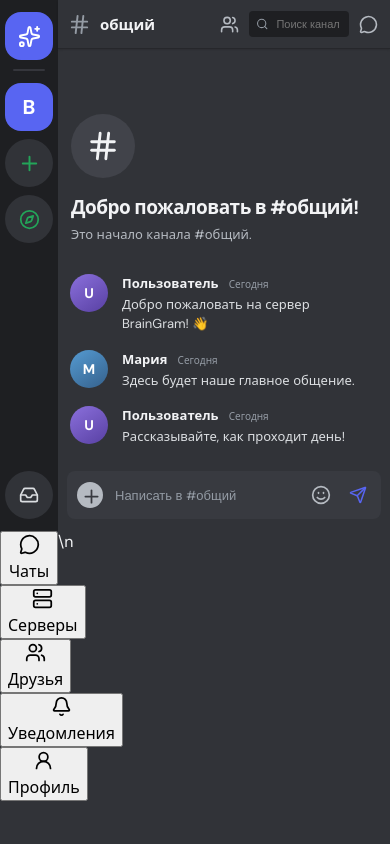
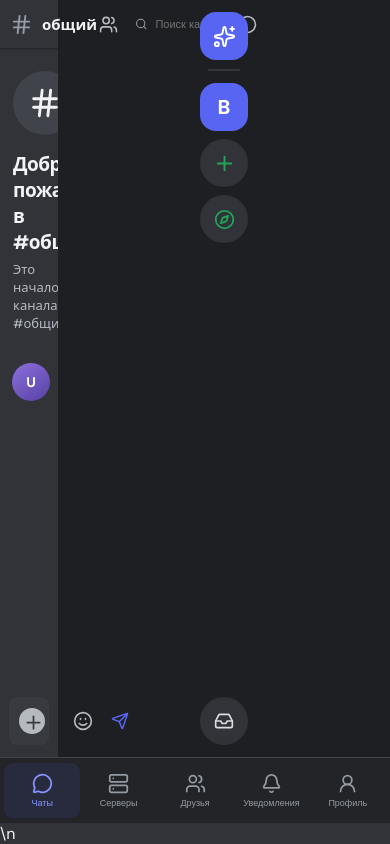
Before and after one commit to vovumvovumov-cpu/BrainGram, a React (Vite) app: page / in a window 390 px wide. Built offline with nearby package versions, Linux system fonts and the light colour scheme.

Commit message:
Style responsive bottom navigation

```diff
--- a/src/style.css
+++ b/src/style.css
@@ -50,3 +50,30 @@ button{font:inherit;cursor:pointer}
 @keyframes modalFade{from{opacity:0}to{opacity:1}}
 @keyframes modalRise{from{opacity:0;transform:translateY(9px) scale(.985)}to{opacity:1;transform:translateY(0) scale(1)}}
 @media(max-width:480px){.channel-modal{padding:24px 20px;border-radius:14px}.channel-modal h2{font-size:20px}}
+
+/* Bottom app navigation */
+.bottom-nav{display:none}
+.nav-page{overflow:auto}
+.nav-page-content{width:min(560px,100%);margin:auto;padding:54px 28px;display:flex;flex-direction:column;align-items:flex-start}
+.nav-page-icon{width:62px;height:62px;border-radius:19px;background:#5865f222;color:#8795ff;display:grid;place-items:center;margin-bottom:22px}
+.nav-page-content h1{font-size:27px;letter-spacing:-.6px;margin:0 0 8px;color:#f2f3f5}
+.nav-page-content>p{font-size:14px;line-height:1.6;color:#b5bac1;margin:0 0 22px}
+.coming-soon{border:1px solid #41434b;background:#2b2d31;border-radius:9px;padding:11px 14px;color:#b5bac1;font-size:12px}
+.server-card-list{width:100%;display:flex;flex-direction:column;gap:8px;margin-bottom:18px}
+.server-card{width:100%;height:58px;border:1px solid #41434b;border-radius:10px;background:#2b2d31;color:#f2f3f5;display:flex;align-items:center;gap:12px;padding:0 13px;text-align:left}
+.server-card:hover{background:#35373c;border-color:#5865f2}
+.server-card span{width:34px;height:34px;border-radius:11px;background:#5865f2;display:grid;place-items:center;font-weight:800}
+.server-card strong{flex:1;font-size:13px}
+.server-card svg{color:#949ba4;transform:rotate(-90deg)}
+.nav-primary-button{height:42px;border:0;border-radius:8px;background:#5865f2;color:white;padding:0 16px;display:flex;align-items:center;gap:8px;font:600 13px 'DM Sans',sans-serif;cursor:pointer}
+.nav-primary-button:hover{background:#4752c4}
+@media(max-width:650px){
+ .discord-shell{height:100dvh;min-height:0;grid-template-columns:58px minmax(0,1fr);grid-template-rows:minmax(0,1fr) 66px}
+ .bottom-nav{grid-column:1/-1;grid-row:2;display:flex;align-items:stretch;justify-content:space-around;background:#232428;border-top:1px solid #41434b;padding:5px 4px max(5px,env(safe-area-inset-bottom));z-index:5}
+ .bottom-nav-item{flex:1;min-width:0;border:0;border-radius:9px;background:transparent;color:#949ba4;display:flex;flex-direction:column;align-items:center;justify-content:center;gap:3px;font:500 9px 'DM Sans',sans-serif;padding:3px 1px}
+ .bottom-nav-item span{white-space:nowrap;overflow:hidden;text-overflow:ellipsis;max-width:100%}
+ .bottom-nav-item.selected{color:#8795ff;background:#5865f21a}
+ .chat-panel{grid-row:1;min-height:0}
+ .nav-page-content{padding:34px 20px}
+ .message-composer{margin-bottom:12px}
+}
```
